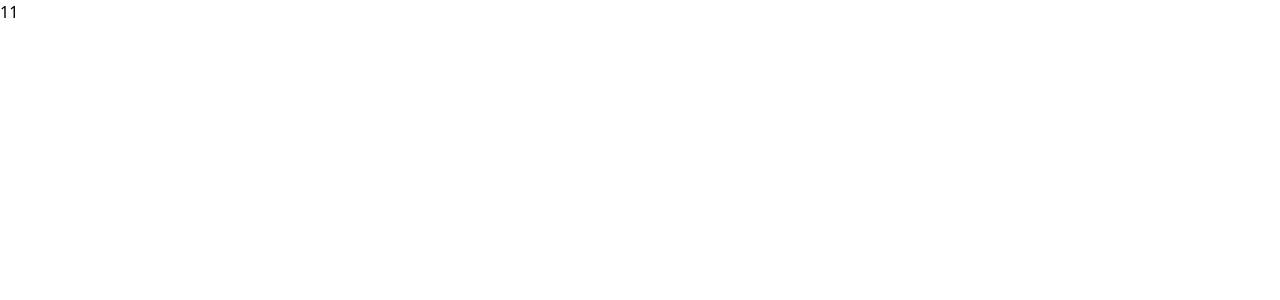
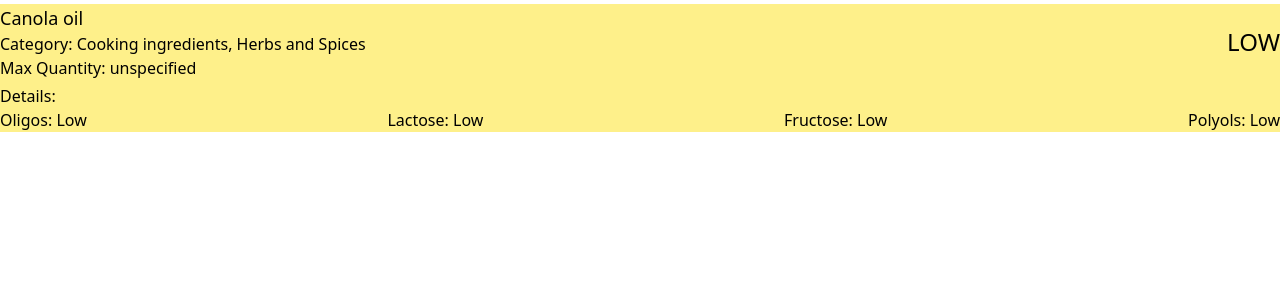
Before and after one commit to scottenock/fodmap-foss, a React (Vite) app: page /food/11 in a window 1280 px wide. Shown: the top 300 px of the page. Built offline with nearby package versions, Linux system fonts and the light colour scheme.

Commit message:
feat: FoodItem component

```diff
--- /dev/null
+++ b/src/components/FoodItem.tsx
@@ -0,0 +1,50 @@
+import { Fodmap } from "../types/Fodmap";
+
+type FoodItemProps = {
+  food: Fodmap;
+};
+
+const styles = {
+  container: "flex justify-between items-center bg-yellow-200 my-1",
+};
+
+const fodmapRating = (score?: number) => {
+  let rating = "N/A";
+  rating = score === 0 ? "Low" : rating;
+  rating = score === 1 ? "Medium" : rating;
+  rating = score === 2 ? "High" : rating;
+
+  return rating;
+};
+
+const FoodItem: React.FC<FoodItemProps> = ({ food }) => {
+  return (
+    <div className="bg-yellow-200">
+      <div className={styles.container}>
+        <div>
+          <p className="text-lg">{food.name}</p>
+          <p className="text-base">Category: {food.category}</p>
+          <p className="text-base">Max Quantity: {food.qty ?? "unspecified"}</p>
+        </div>
+        <p className="text-2xl">{food.fodmap.toUpperCase()}</p>
+      </div>
+      <h2>Details:</h2>
+      <div className="flex justify-between">
+        <div>
+          <p>Oligos: {fodmapRating(food.details?.oligos)}</p>
+        </div>
+        <div>
+          <p>Lactose: {fodmapRating(food.details?.lactose)}</p>
+        </div>
+        <div>
+          <p>Fructose: {fodmapRating(food.details?.fructose)}</p>
+        </div>
+        <div>
+          <p>Polyols: {fodmapRating(food.details?.polyols)}</p>
+        </div>
+      </div>
+    </div>
+  );
+};
+
+export default FoodItem;
--- a/src/pages/FoodInfo.tsx
+++ b/src/pages/FoodInfo.tsx
@@ -1,17 +1,13 @@
-import { useState } from "react";
 import fodmap from "../data/fodmap";
-import { Fodmap } from "../types/Fodmap";
 import { useParams } from "react-router-dom";
+import FoodItem from "../components/FoodItem";
 
 function FoodInfo() {
-  const [foods, setFoods] = useState<Fodmap[]>(fodmap);
   const { id } = useParams();
 
-  return (
-    <>
-      <h1>{id}</h1>
-    </>
-  );
+  const food = fodmap.find((food) => food.id === id);
+
+  return <>{food && <FoodItem food={food} />}</>;
 }
 
 export default FoodInfo;
```
Also changed, not shown: 1 other file (tests, documents, lock files or other folders).
